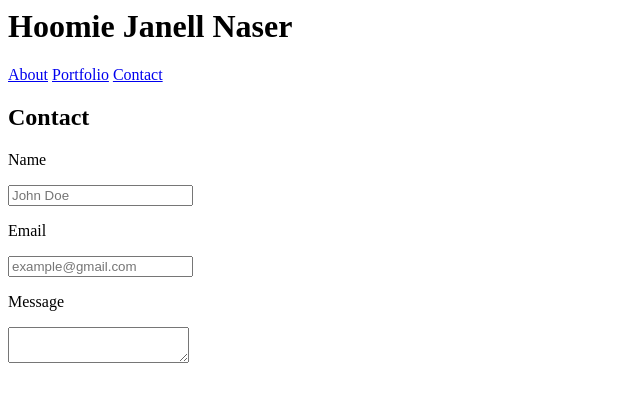
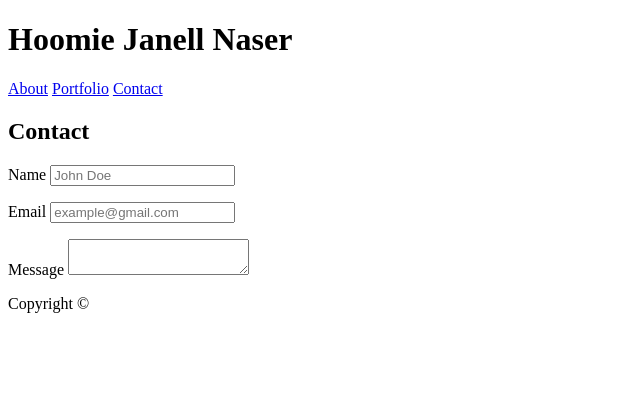
Before and after one commit to HoomieJanell/assignment_1, a plain HTML site: page contact.html in a window 1280 px wide. Shown: the whole page, without its empty margins (0-640 px from the left). Drawn offline with Linux system fonts and the light colour scheme.

Commit message:
fixed/added some html such as footer

```diff
--- a/contact.html
+++ b/contact.html
@@ -1,3 +1,4 @@
+<!DOCTYPE html>
 <html>
 <head>
     <link rel="stylesheet" type="text/css" href="assets/css/style.css">
@@ -8,19 +9,32 @@
     <header>
         <h1>Hoomie Janell Naser</h1>
         <div>
-            <a href="assignment_1/index.html">About</a>
-            <a href="assignment_1/portfolio.html">Portfolio</a>
-            <a href="assignment_1/contact.html">Contact</a>
+            <nav>
+                <a href="index.html">About</a>
+                <a href="portfolio.html">Portfolio</a>
+                <a href="contact.html">Contact</a>
+            </nav>
         </div>
     </header>
     <h2>Contact</h2>
     <div>
         <form>
-        <p>Name</p>
+        <p>
+            <label>Name</label>
             <input type="text" name="Name" placeholder="John Doe" />
-        <p>Email</p>
+        </p>
+        <p>
+            <label>Email</label>
             <input type="text" name="Email" placeholder="example@gmail.com" />
-        <p>Message</p>
+        </p>
+        <p>
+            <label>Message</label>
             <textarea type="text" name="Message" ></textarea>
+        </p>
         </form>
     </div>
+    <footer>
+            <p>Copyright &copy; </p>
+    </footer>
+</body>
+</html>
```
Also changed, not shown: index.html (+10 -5 lines), portfolio.html (+9 -5 lines), 1 other file.
